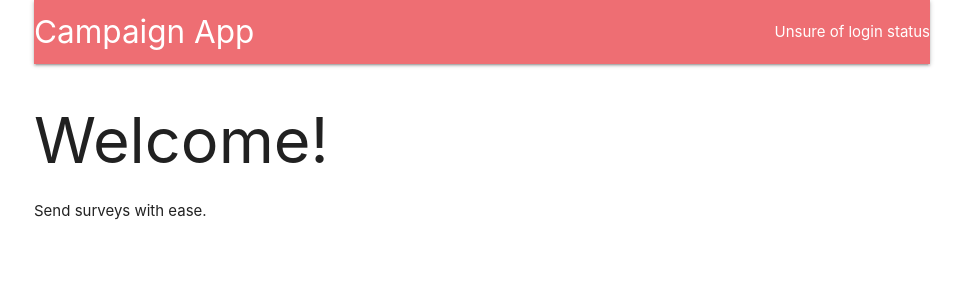
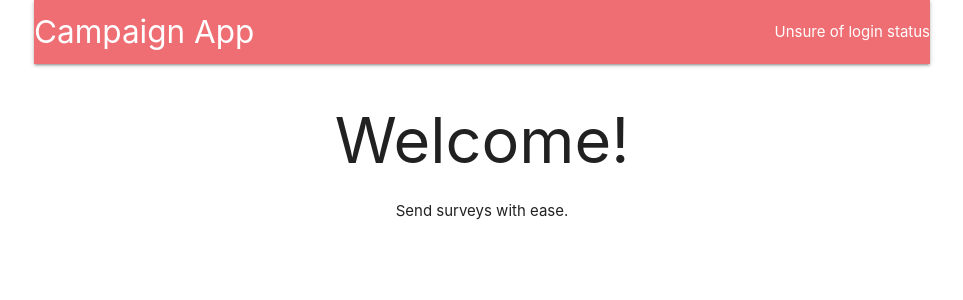
Before and after one commit to somedayrainbows/campaign_app, a React (Create React App) app in the folder client/: page / in a window 1280 px wide. Shown: the top 300 px of the page, without its empty margins (158-1121 px from the left). Built offline with nearby package versions, Linux system fonts and the light colour scheme; no server answers.

Commit message:
Refactor logo link

```diff
--- a/client/package.json
+++ b/client/package.json
@@ -6,6 +6,7 @@
     "axios": "^0.18.0",
     "http-proxy-middleware": "^0.19.1",
     "materialize-css": "^1.0.0",
+    "node-sass": "^4.11.0",
     "react": "^16.8.4",
     "react-dom": "^16.8.4",
     "react-redux": "^6.0.1",
--- /dev/null
+++ b/client/src/assets/stylesheets/main.scss
@@ -0,0 +1,3 @@
+.landing {
+  text-align: center;
+}
--- a/client/src/components/Header.js
+++ b/client/src/components/Header.js
@@ -3,7 +3,7 @@ import { connect } from 'react-redux'
 
 
 class Header extends Component {
-  renderContent() {
+  renderLogin() {
     switch (this.props.auth) {
       case null:
         return 'Unsure of login status'
@@ -14,15 +14,23 @@ class Header extends Component {
     }
   }
 
+  renderLogo() {
+    if (this.props.auth) {
+      return <a href="/surveys" className="left brand-logo">Campaign App</a>
+    } else {
+      return <a href="/" className="left brand-logo">
+        Campaign App
+      </a>
+    }
+  }
+
   render() {
     return (
       <nav>
         <div className="nav-wrapper">
-          <a href="/" className="left brand-logo">
-            Campaign App
-          </a>
+          {this.renderLogo()}
           <ul className="right">
-            {this.renderContent()}
+            {this.renderLogin()}
           </ul>
         </div>
       </nav>
--- a/client/src/components/Landing.js
+++ b/client/src/components/Landing.js
@@ -1,8 +1,9 @@
 import React from 'react'
+import '../assets/stylesheets/main.scss'
 
 const Landing = () => {
   return (
-    <div>
+    <div className="landing">
       <h1>
         Welcome!
       </h1>
```
Also changed, not shown: 2 other files (tests, documents, lock files or other folders).
